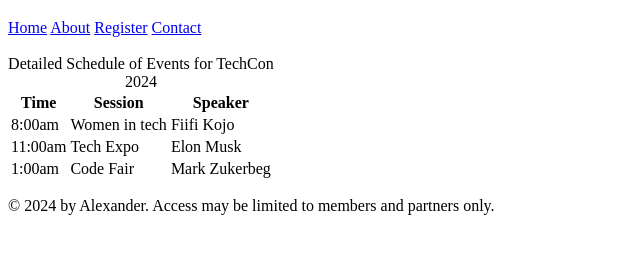
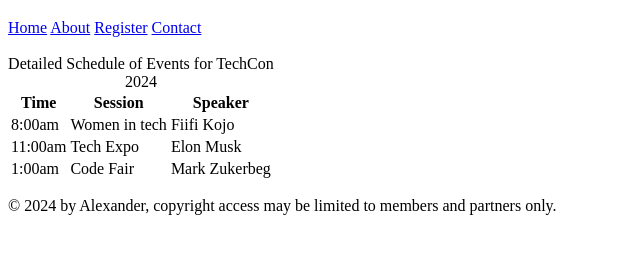
Before and after one commit to xeebaby/TechCon_HTML, a plain HTML site: page techcon_website/schedule.html in a window 1280 px wide. Shown: the part 61-314 px from the top of the page, without its empty margins (0-640 px from the left). Drawn offline with Linux system fonts and the light colour scheme.

Commit message:
Fixed copyright text in footer

```diff
--- a/techcon_website/schedule.html
+++ b/techcon_website/schedule.html
@@ -47,7 +47,7 @@
         </table>
     </main>
     <footer>
-        <p>&copy; 2024 by Alexander. Access may be limited to members and partners only.</p>
+        <p>&copy; 2024 by Alexander, copyright access may be limited to members and partners only.</p>
       </footer>
       </body>
 </html>
```
